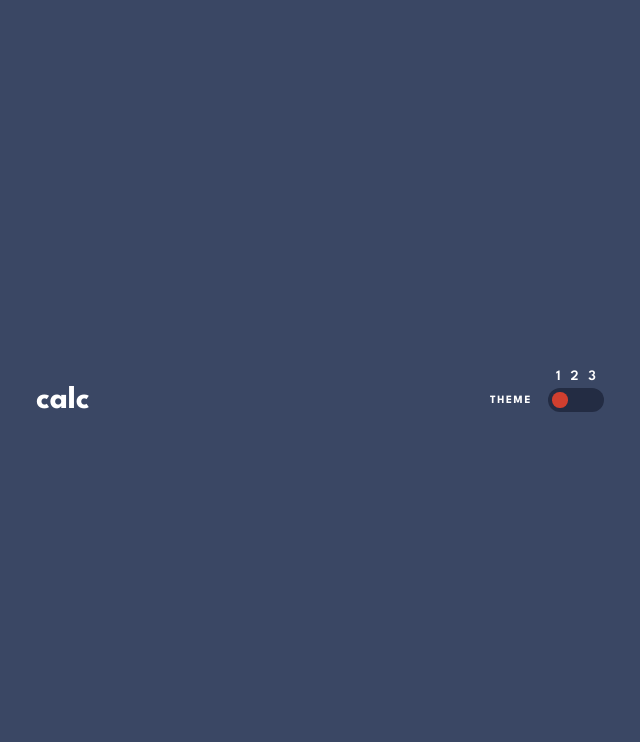
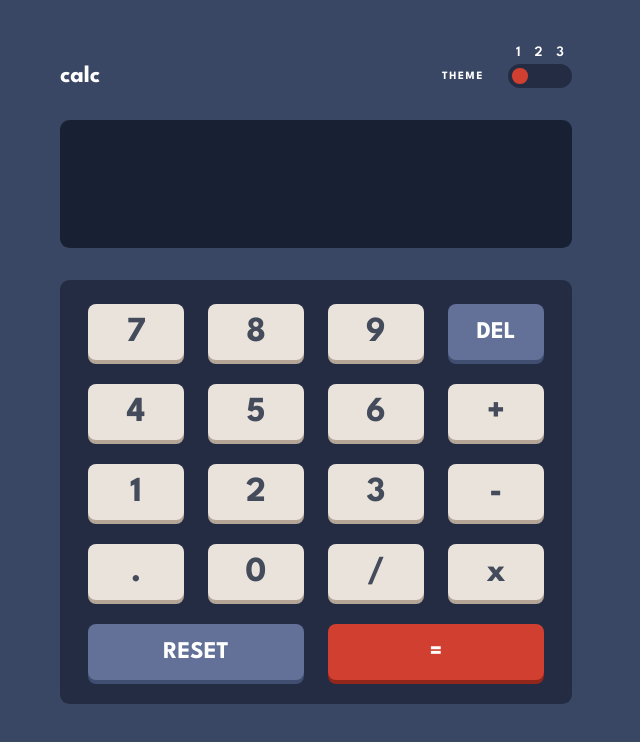
Before and after one commit to MiladAfzali-DP/Calculator-app, a plain HTML site: page index.html in a window 1280 px wide. Shown: the whole page, without its empty margins (324-964 px from the left). Drawn offline with Linux system fonts and the light colour scheme.

Commit message:
Create Show Number and Btns

```diff
--- a/index.html
+++ b/index.html
@@ -20,7 +20,7 @@
     <script defer src="./js/app.js" type="module"></script>
   </head>
   <body>
-    <header class="header-app">
+    <section class="header-app">
       <div class="container">
         <div class="header-app__wraper">
           <div class="header-app__title">
@@ -41,6 +41,73 @@
           </div>
         </div>
       </div>
-    </header>
+    </section>
+    <section class="show-nums">
+      <div class="container">
+        <div class="show-nums__wraper">
+          <input type="text" id="showNums" class="show-nums__input" />
+        </div>
+      </div>
+    </section>
+    <section class="btns-app">
+      <div class="container">
+        <div class="btns-app__wraper">
+          <div class="btns-app__btn number" data-value="7">
+            <p>7</p>
+          </div>
+          <div class="btns-app__btn number" data-value="8">
+            <p>8</p>
+          </div>
+          <div class="btns-app__btn number" data-value="9">
+            <p>9</p>
+          </div>
+          <div class="btns-app__btn delete" data-value="del">
+            <p>del</p>
+          </div>
+          <div class="btns-app__btn number" data-value="4">
+            <p>4</p>
+          </div>
+          <div class="btns-app__btn number" data-value="5">
+            <p>5</p>
+          </div>
+          <div class="btns-app__btn number" data-value="6">
+            <p>6</p>
+          </div>
+          <div class="btns-app__btn number" data-value="+">
+            <p>+</p>
+          </div>
+          <div class="btns-app__btn number" data-value="1">
+            <p>1</p>
+          </div>
+          <div class="btns-app__btn number" data-value="2">
+            <p>2</p>
+          </div>
+          <div class="btns-app__btn number" data-value="3">
+            <p>3</p>
+          </div>
+          <div class="btns-app__btn number" data-value="-">
+            <p>-</p>
+          </div>
+          <div class="btns-app__btn number" data-value=".">
+            <p>.</p>
+          </div>
+          <div class="btns-app__btn number" data-value="0">
+            <p>0</p>
+          </div>
+          <div class="btns-app__btn number" data-value="/">
+            <p>/</p>
+          </div>
+          <div class="btns-app__btn number" data-value="x">
+            <p>x</p>
+          </div>
+          <div class="btns-app__btn reset" data-value="reset">
+            <p>reset</p>
+          </div>
+          <div class="btns-app__btn equal" data-value="=">
+            <p>=</p>
+          </div>
+        </div>
+      </div>
+    </section>
   </body>
 </html>
--- a/style/app.css
+++ b/style/app.css
@@ -2,6 +2,18 @@
   --background: hsl(222, 26%, 31%);
   --bg-color-toggle: hsl(223, 31%, 20%);
   --bg-color-toggle-in: hsl(6, 63%, 50%);
+  --bg-input: hsl(224, 36%, 15%);
+
+  --bg-numbers: hsl(30, 25%, 89%);
+  --shodow-numbers: hsl(28, 16%, 65%);
+
+  --bg-equal: hsl(6, 63%, 50%);
+  --shodow-equal: hsl(6, 70%, 34%);
+
+  --bg-delete-reset: hsl(225, 21%, 49%);
+  --shodow-delete-reset: hsl(224, 28%, 35%);
+
+  --btn-color: hsl(221, 14%, 31%);
 }
 
 html {
@@ -11,7 +23,7 @@ html {
 *,
 *::before,
 *::after {
-  box-sizing: inherit;
+  box-sizing: border-box;
   margin: 0;
 }
 
@@ -19,6 +31,7 @@ body {
   display: flex;
   justify-content: center;
   align-items: center;
+  flex-direction: column;
   height: 100vh;
   font-family: "League Spartan", sans-serif;
   background-color: var(--background);
@@ -34,7 +47,7 @@ button {
 }
 
 .container {
-  width: 35rem;
+  width: 32rem;
 }
 
 /* Header App */
@@ -42,7 +55,9 @@ button {
 .header-app {
 }
 .header-app__wraper {
+  /* width: 97%; */
   width: 100%;
+  margin: 0 auto;
   display: flex;
   justify-content: space-between;
   align-items: center;
@@ -66,11 +81,11 @@ button {
   justify-content: center;
   align-items: center;
   flex-direction: column;
-  width: 2.5rem;
+  /* width: 2.5rem; */
   position: relative;
 }
 .theme__btn-top {
-  width: 100%;
+  width: 3rem;
   font-weight: 600;
   font-size: 0.9rem;
   display: flex;
@@ -80,7 +95,7 @@ button {
   top: -1.1rem;
 }
 .theme__btn-bottom {
-  width: 140%;
+  width: 4rem;
   border-radius: 5rem;
   height: 1.5rem;
   background-color: var(--bg-color-toggle);
@@ -102,3 +117,83 @@ button {
   /* left: 2.97rem; */
   transition: all 250ms ease-in 20ms;
 }
+
+/* Show Numbers */
+
+.show-nums {
+  margin-top: 2rem;
+}
+.show-nums__wraper {
+  width: 100%;
+}
+.show-nums__input {
+  width: 100%;
+  height: 8rem;
+  border-radius: 0.6rem;
+  background-color: var(--bg-input);
+  color: white;
+  font-size: 3rem;
+  padding: 0 2rem;
+  text-align: right;
+}
+
+/* Btns App */
+
+.btns-app {
+  margin: 2rem;
+}
+.btns-app__wraper {
+  width: 100%;
+  display: flex;
+  justify-content: center;
+  align-items: center;
+  flex-wrap: wrap;
+  gap: 1.5rem;
+  background-color: var(--bg-color-toggle);
+  padding: 1.5rem;
+  border-radius: 0.6rem;
+}
+.btns-app__btn {
+  width: 6rem;
+  height: 3.5rem;
+  background-color: var(--bg-numbers);
+  display: flex;
+  justify-content: center;
+  align-items: center;
+  border-radius: 0.5rem;
+  overflow: hidden;
+  padding: 0;
+  cursor: pointer;
+}
+.btns-app__btn p {
+  font-weight: bold;
+  line-height: 31px;
+}
+
+.number {
+  background-color: var(--bg-numbers);
+  box-shadow: 0 4px 0 var(--shodow-numbers);
+  font-size: 2.2rem;
+  color: var(--btn-color);
+}
+
+.delete {
+  background-color: var(--bg-delete-reset);
+  box-shadow: 0 4px 0 var(--shodow-delete-reset);
+  text-transform: uppercase;
+  font-size: 1.5rem;
+}
+.reset {
+  background-color: var(--bg-delete-reset);
+  box-shadow: 0 4px 0 var(--shodow-delete-reset);
+  flex-basis: 13.5rem;
+  text-transform: uppercase;
+  font-size: 1.5rem;
+}
+
+.equal {
+  background-color: var(--bg-equal);
+  box-shadow: 0 4px 0 var(--shodow-equal);
+  flex-basis: 13.5rem;
+  font-size: 1.5rem;
+}
```
Also changed, not shown: 1 other file.
